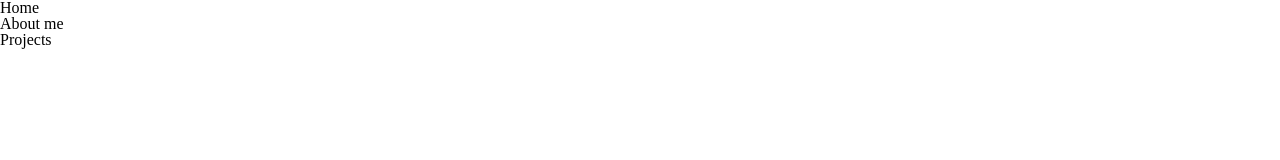
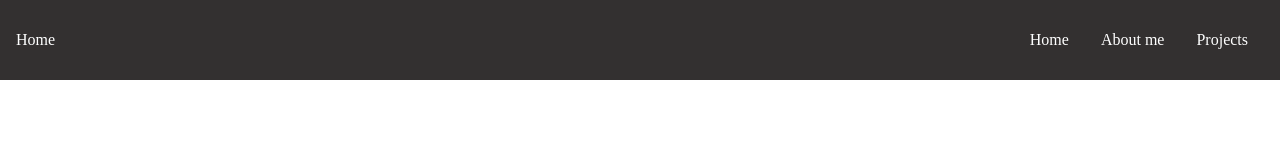
Before and after one commit to MuneebShuaib/portfolio_website, a plain HTML site: page index.html in a window 1280 px wide. Drawn offline with Linux system fonts and the light colour scheme.

Commit message:
first navbar

```diff
--- a/index.css
+++ b/index.css
@@ -46,4 +46,25 @@ table {
 	border-collapse: collapse;
 	border-spacing: 0;
 }
+
 /*begin css*/
+.navbar{
+	display: flex;
+	justify-content: space-between;
+	align-items: center;
+	background-color: rgb(51, 48, 48);
+}
+.navbar > *{
+	padding: 1rem;
+	color: white;
+	list-style-type: none;
+	text-decoration: none;
+}
+.navbar-items{
+	display: flex;
+	justify-content: content;
+	align-items: center;
+}
+.navbar-items li{
+	padding: 1rem;
+}
--- a/index.html
+++ b/index.html
@@ -8,6 +8,7 @@
 </head>
 <body>
     <nav class="navbar">
+        <a href="">Home</a>
         <ul class="navbar-items">
             <li class = "navbar-item">Home</li>
             <li class = "navbar-item">About me</li>
```
